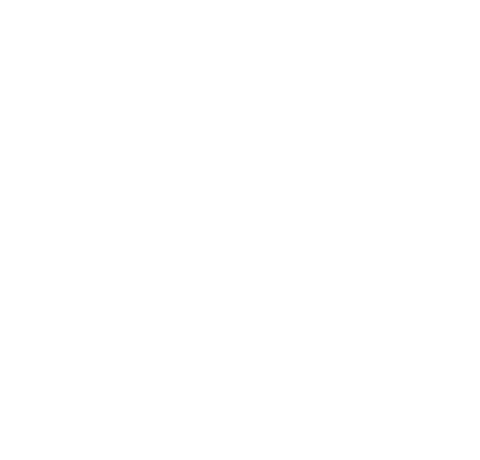
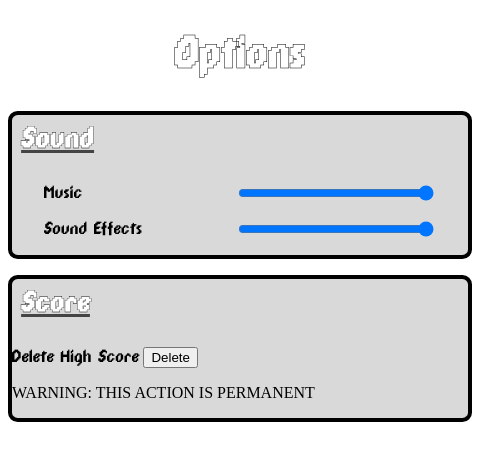
Before and after one commit to mcd-3/arctic-jumper-js, an Electron app: page public/options.html in a window 480 px wide. Drawn offline with Linux system fonts and the light colour scheme.

Commit message:
Added styling to options screen

```diff
--- a/public/index.html
+++ b/public/index.html
@@ -3,7 +3,7 @@
 <head>
     <meta charset="UTF-8">
     <title>Arctic Jumper</title>
-    <link rel="stylesheet" href="styles.css" />
+    <link rel="stylesheet" href="styles/index.css" />
 </head>
 <body>
     <div id="canvasContainer">
--- a/public/options.html
+++ b/public/options.html
@@ -0,0 +1,28 @@
+<!DOCTYPE html>
+<html lang="en">
+<head>
+    <meta charset="UTF-8">
+    <title>Options</title>
+    <link rel="stylesheet" href="styles/options.css" />
+</head>
+<body>
+    <h1>Options</h1>
+    <div id="sound-container">
+        <h2>Sound</h2>
+        <div class="inputDiv">
+            <label for="music">Music</label>
+            <input type="range" min="0" max="100" value="100" step="0.01" id="musicSlider" class="slider" name="music" />
+        </div>
+        <div class="inputDiv">
+            <label>Sound Effects</label>
+            <input type="range" min="0" max="100" value="100" step="0.01" id="sfxSlider" class="slider" name="sfx" />
+        </div>
+    </div>
+    <div id="score-container">
+        <h2>Score</h2>
+        <label>Delete High Score</label>
+        <button>Delete</button>
+        <p>WARNING: THIS ACTION IS PERMANENT</p>
+    </div>
+</body>
+</html>
--- a/public/styles.css
+++ b/public/styles/index.css
@@ -110,5 +110,5 @@ canvas {
 /* Load custom fonts*/
 @font-face {
     font-family: 'dpcomic';
-    src: url('assets/fonts/dpcomic.regular.ttf');
+    src: url('../assets/fonts/dpcomic.regular.ttf');
 }
--- /dev/null
+++ b/public/styles/options.css
@@ -0,0 +1,55 @@
+/* Load custom fonts*/
+@font-face {
+    font-family: 'dpcomic';
+    src: url('../assets/fonts/dpcomic.regular.ttf');
+}
+
+/* Div Styles */
+div:not(.inputDiv) {
+    background-color: #44444433;
+    border-radius: 0.6em;
+    border-color: black;
+    border-width: 0.3em;
+    border-style: solid;
+    margin-bottom: 1em;
+}
+
+.inputDiv {
+    display: flex;
+    justify-content: space-between;
+    padding-left: 2em;
+    padding-right: 2em;
+    margin-bottom: 1em;
+}
+
+/* Text Styles */
+h1  {
+    font-family: 'dpcomic';
+    font-size: 3em;
+    text-align: center;
+    color: white;
+    -webkit-text-stroke: black 0.01em;
+}
+
+h2 {
+    font-family: 'dpcomic';
+    font-size: 2em;
+    margin-top: 2%;
+    margin-left: 2%;
+    text-decoration: underline #444444;
+    color: white;
+    -webkit-text-stroke: black 0.01em;
+}
+
+label {
+    font-family: 'dpcomic';
+    font-size: 1.2em;
+}
+
+
+
+/* Input Styles */
+input[type=range] {
+    display: block;
+    width: 50%;
+}
```
Also changed, not shown: main.js (+6 -6 lines).
